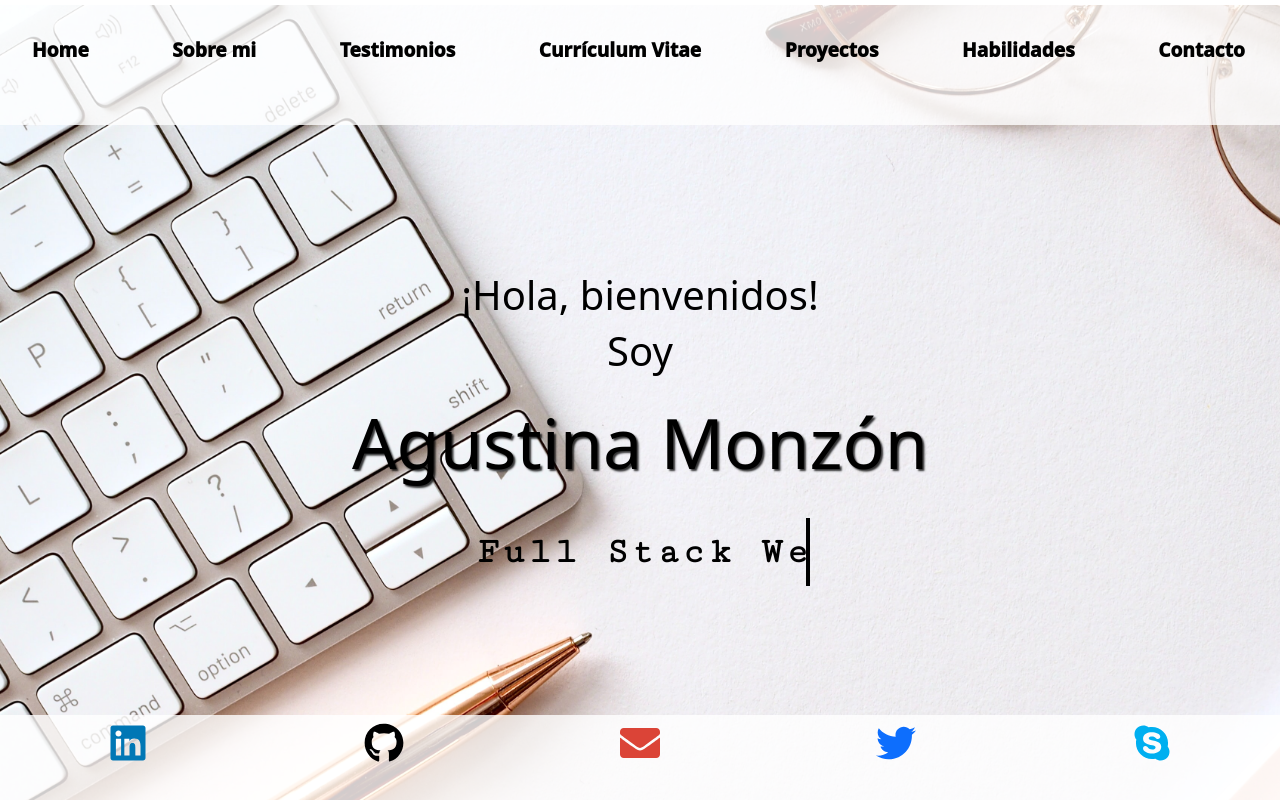
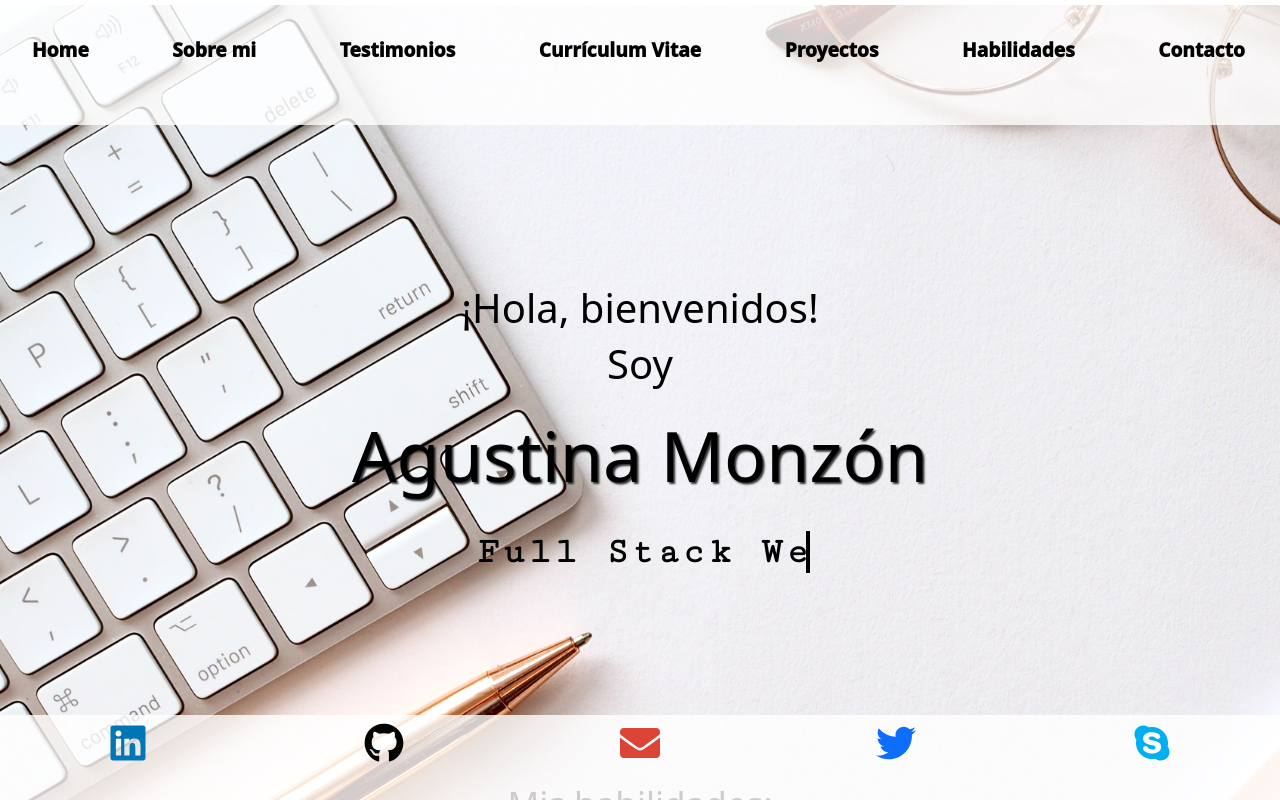
Before and after one commit to AgustinaMonzon/portfolioAgus, a React (Create React App) app: page / in a window 1280 px wide. Shown: the top 800 px of the page. Built offline with nearby package versions, Linux system fonts and the light colour scheme; a web font is replaced by a local one.

Commit message:
Update Home.css

```diff
--- a/src/Components/Home/Home.css
+++ b/src/Components/Home/Home.css
@@ -38,6 +38,7 @@
   animation: tipado 8s steps(25) alternate infinite;
   overflow: hidden;
   transition: translateY(50px);
+  line-height: 0.8;
   letter-spacing: 4px;
 }
 
```
